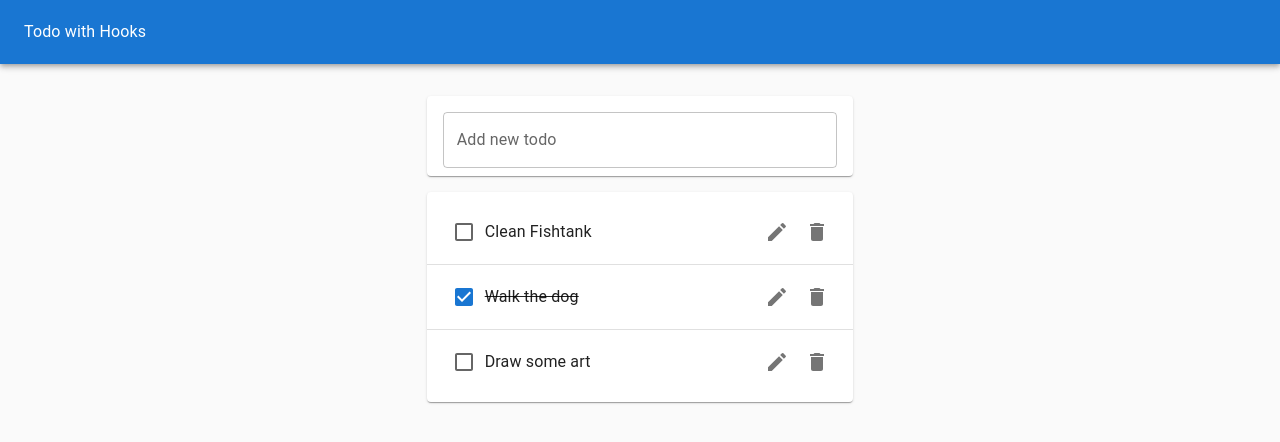
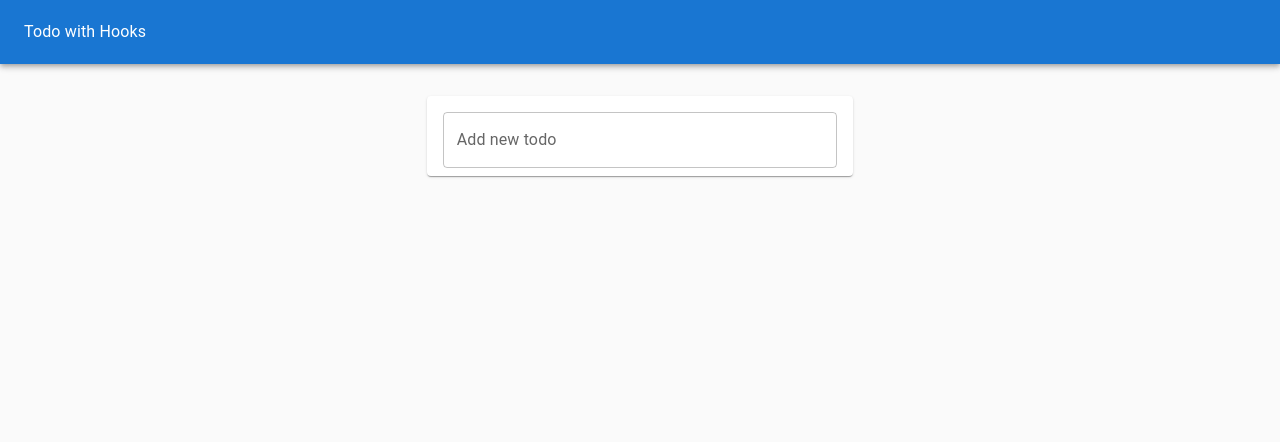
Before and after one commit to Rom1893/TodoAppWithHooks, a React (Create React App) app: page / in a window 1280 px wide. Shown: the top 442 px of the page. Built offline with nearby package versions, Linux system fonts and the light colour scheme.

Commit message:
Using localStorage

```diff
--- a/src/components/TodoApp.js
+++ b/src/components/TodoApp.js
@@ -1,4 +1,4 @@
-import React, { useState } from 'react'
+import React, { useState, useEffect } from 'react'
 import { Typography } from '@mui/material';
 import Paper from '@mui/material/Paper';
 import AppBar from '@mui/material/AppBar';
@@ -11,11 +11,14 @@ import { v4 as uuid } from 'uuid';
 
 export default function TodoApp() {
 
-  const initialTodos = [
-    { id: 1, task: "Clean Fishtank", completed: false },
-    { id: 2, task: "Walk the dog", completed: true },
-    { id: 3, task: "Draw some art", completed: false },
-  ]
+  const initialTodos = JSON.parse(window.localStorage.getItem("todosApp") || "[]" )
+
+  // const initialTodos = [
+  //   { id: 1, task: "Clean Fishtank", completed: false },
+  //   { id: 2, task: "Walk the dog", completed: true },
+  //   { id: 3, task: "Draw some art", completed: false },
+  // ]
+
   const [todosApp, setTodos] = useState(initialTodos)
   const addTodo = newTodoText => {
     setTodos([...todosApp, { id: uuid(), task: newTodoText, completed: false }])
@@ -40,6 +43,10 @@ export default function TodoApp() {
     ))
     setTodos(updatedTodos)
   }
+
+  useEffect(()=>{
+    window.localStorage.setItem("todosApp", JSON.stringify(todosApp))
+  }, [todosApp])
 
   return (
     <Paper
--- a/src/components/TodoList.js
+++ b/src/components/TodoList.js
@@ -5,8 +5,9 @@ import Divider from '@mui/material/Divider';
 import Todo from './Todo';
 
 export default function TodoList(props) {
+    if(props.todosApp.length)
     return (
-        <Paper>
+         <Paper>
             <List>
                 {props.todosApp.map((todo, i) => (
                     <>
@@ -27,4 +28,5 @@ export default function TodoList(props) {
             </List>
         </Paper>
     )
+    return null
 }
```
